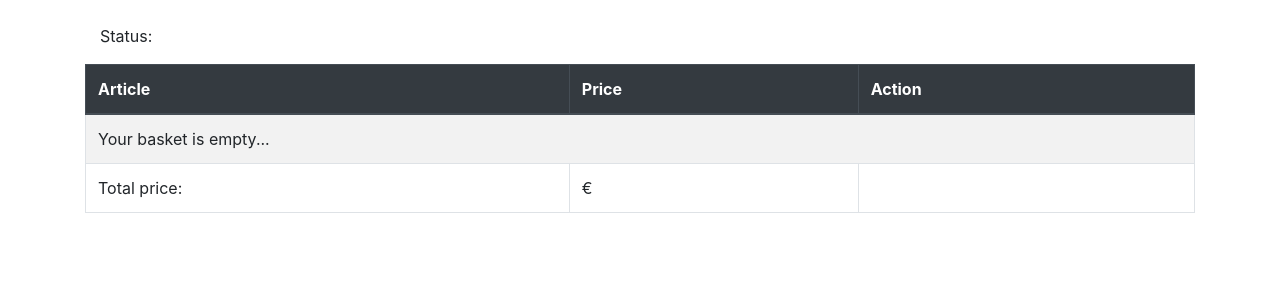
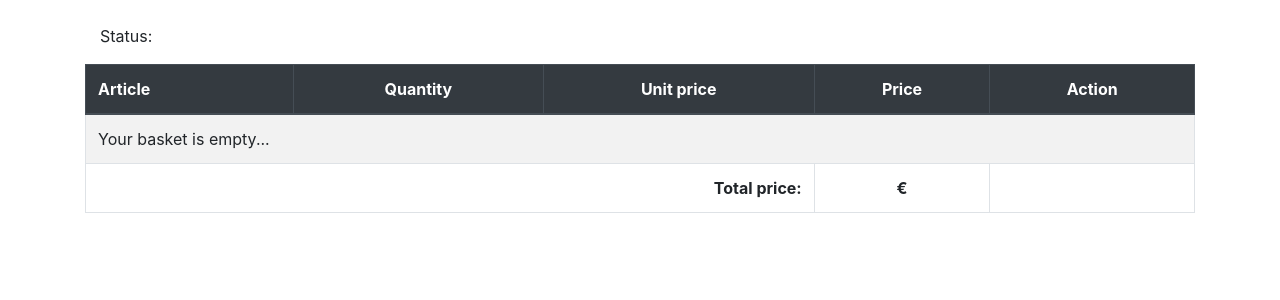
Before and after one commit to gbassiere/marketbasket, a Django app: template templates/baskets/cart.html in a window 1280 px wide. Shown: the part 58-358 px from the top of the page. Run offline with Django 3.2, Linux system fonts and the light colour scheme; the template is opened without the code that fills it, so the values that code supplies are empty; parts of the project's set-up code (start-up, migrations or seed data) failed here and were passed over; some libraries are stand-ins or nearby versions.

Commit message:
Cart view: display human readable quantities + minor aesthetical changes

```diff
--- a/templates/baskets/cart.html
+++ b/templates/baskets/cart.html
@@ -37,8 +37,10 @@
   <thead class="thead-dark">
     <tr>
       <th scope="col">{% trans "Article" %}</th>
-      <th scope="col">{% trans "Price" %}</th>
-      <th scope="col">{% trans "Action" %}</th>
+      <th scope="col" class="text-center">{% trans "Quantity" %}</th>
+      <th scope="col" class="text-center">{% trans "Unit price" %}</th>
+      <th scope="col" class="text-center">{% trans "Price" %}</th>
+      <th scope="col" class="text-center">{% trans "Action" %}</th>
     </tr>
   </thead>
   <tbody>
@@ -46,8 +48,10 @@
     {% for i in cart.items.all %}
     <tr>
       <td>{{ i.label }}</td>
-      <td>{{ i.quantity }} x {{ i.unit_price }} = {{ i.price }}€</td>
-      <td>
+      <td class="text-center">{{ i.hr_quantity }}</td>
+      <td class="text-center">{{ i.unit_price|floatformat:2 }}€</td>
+      <td class="text-center">{{ i.price|floatformat:2 }}€</td>
+      <td class="text-center">
         <form action="" method="post">
           {% csrf_token %}
           <button name="del_submit" value="{{ i.id }}" type="submit" class="trash"></button>
@@ -56,13 +60,13 @@
     </tr>
     {% endfor %}
     {% else %}
-    <tr><td colspan="3">{% trans "Your basket is empty..." %}</td></tr>
+    <tr><td colspan="5">{% trans "Your basket is empty..." %}</td></tr>
     {% endif %}
   </tbody>
   <tfoot>
     <tr>
-      <td>{% trans "Total price:" %}</td>
-      <td>{{ cart.get_total|floatformat:2 }}€</td>
+      <td colspan="3" class="text-right font-weight-bold">{% trans "Total price:" %}</td>
+      <td class="text-center font-weight-bold">{{ cart.get_total|floatformat:2 }}€</td>
       <td></td>
     </tr>
   </tfoot>
```
Also changed, not shown: locale/fr/LC_MESSAGES/django.po.
